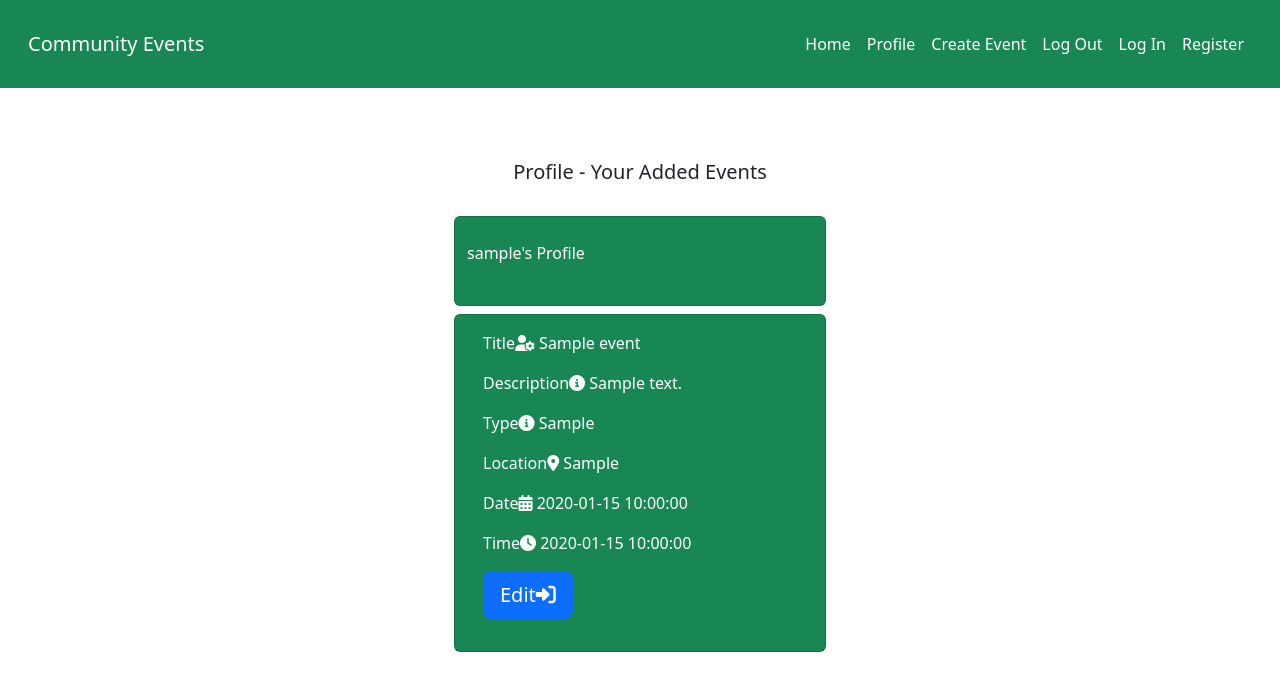
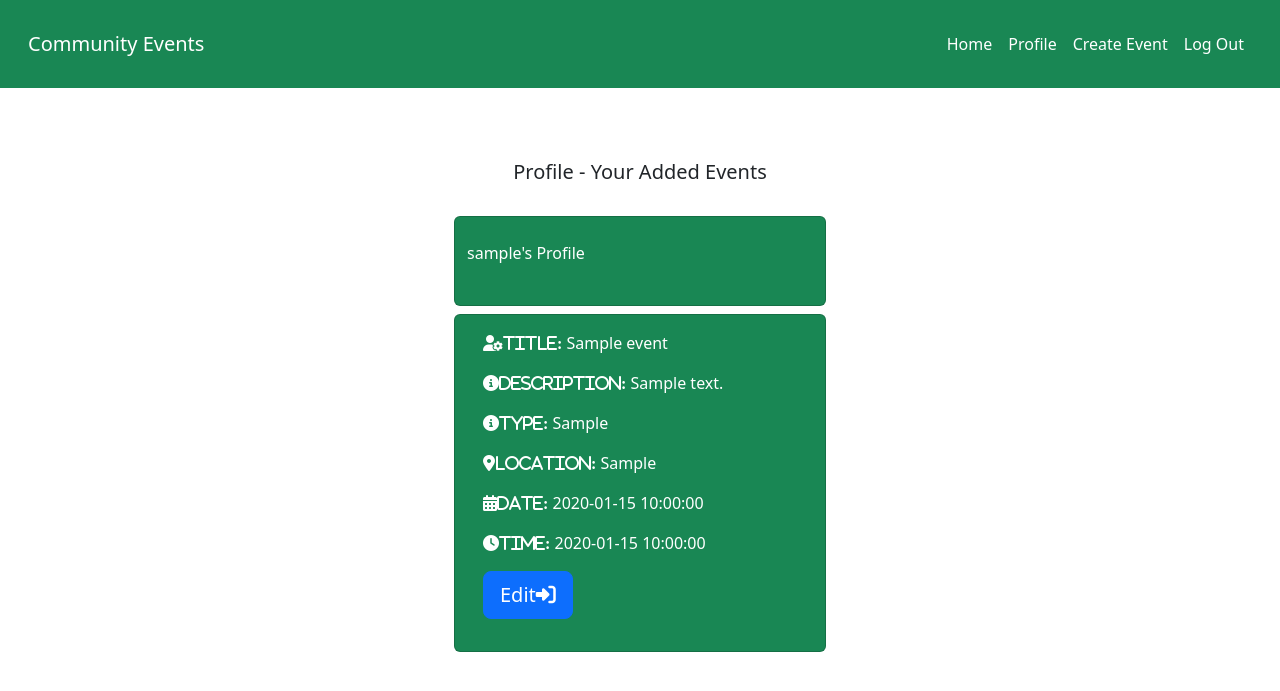
Before and after one commit to Another-User-Dev/pm3-events, a Flask app: a page that uses templates/base.html in a window 1280 px wide. Shown: the top 691 px of the page. Run offline with Flask 2, Linux system fonts and the light colour scheme; the visitor is signed in with stand-in values (Sample User, id 1); a database or web service that is not in the repository returns one stand-in record (values such as "Sample title"); some libraries are stand-ins or nearby versions.

Commit message:
Tidy profile page

```diff
--- a/templates/base.html
+++ b/templates/base.html
@@ -30,6 +30,7 @@
                             <li class="nav-item">
                                 <a class="nav-link" href="{{ url_for('get_user') }}">Home</a>
                             </li>
+                        {% if session.user %}
                             <li class="nav-item">
                                 <a class="nav-link" href="{{ url_for('profile', username=session['user'], events=events) }}">Profile</a>
                             </li>
@@ -39,12 +40,14 @@
                             <li class="nav-item">
                                 <a class="nav-link" href="{{ url_for('logout') }}">Log Out</a>
                             </li>
+                        {% else %}
                             <li class="nav-item">
                                 <a class="nav-link" href="{{ url_for('login') }}">Log In</a>
                             </li>
                             <li class="nav-item">
                                 <a class="nav-link" href="{{ url_for('register') }}">Register</a>
                             </li>
+                        {% endif %}
                       </ul>
                   </div>
               </div>
--- a/templates/profile.html
+++ b/templates/profile.html
@@ -19,12 +19,12 @@
         {% for event in events %}
             <div class="card col-lg-4 bg-success text-white mb-3 mx-2 my-2">
                 <div class="card-body">
-                    <p>Title<i class="fas fa-user-cog"></i> {{ event.event_title }}</p>
-                    <p>Description<i class="fas fa-info-circle"></i> {{ event.event_description }}</p>
-                    <p>Type<i class="fas fa-info-circle"></i> {{ event.event_type }}</p>
-                    <p>Location<i class="fas fa-map-marker-alt"></i> {{ event.event_location }}</p>
-                    <p>Date<i class="fas fa-calendar-alt"></i> {{ event.event_date }}</p>
-                    <p>Time<i class="fas fa-clock"></i> {{ event.start_time }}</p>
+                    <p><i class="fas fa-user-cog">Title: </i> {{ event.event_title }}</p>
+                    <p><i class="fas fa-info-circle">Description: </i> {{ event.event_description }}</p>
+                    <p><i class="fas fa-info-circle">Type: </i> {{ event.event_type }}</p>
+                    <p><i class="fas fa-map-marker-alt">Location: </i> {{ event.event_location }}</p>
+                    <p><i class="fas fa-calendar-alt">Date:</i> {{ event.event_date }}</p>
+                    <p><i class="fas fa-clock">Time: </i> {{ event.start_time }}</p>
 
                     <!-- create buttons-->
 
```
